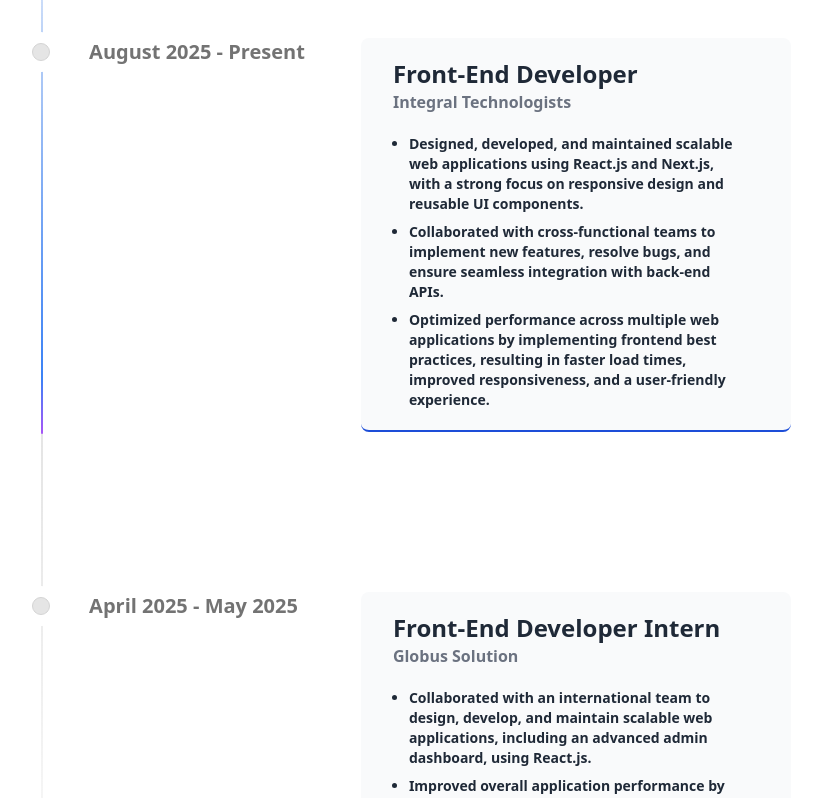
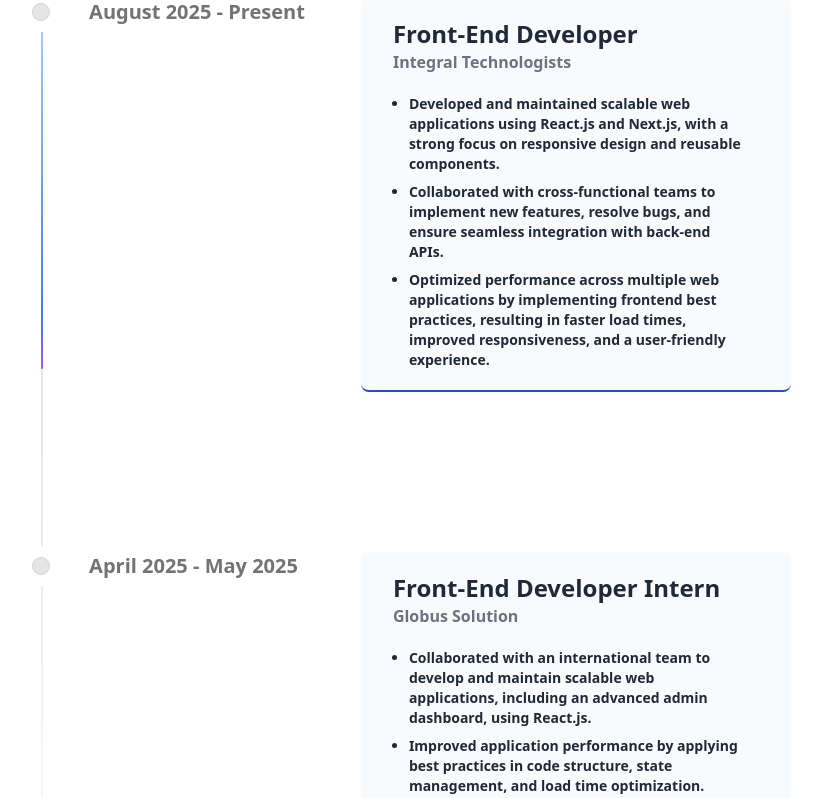
Before and after one commit to MuhammadHassanRaza25/My-Portfolio, a Next.js app: page / in a window 1280 px wide. Shown: the part 1380-2178 px from the top of the page, without its empty margins (232-1054 px from the left). Built offline with nearby package versions, Linux system fonts and the light colour scheme.

Commit message:
enhanced muliple sections

```diff
--- a/src/app/components/Aboutme.jsx
+++ b/src/app/components/Aboutme.jsx
@@ -38,10 +38,10 @@ export default function Aboutme({ data }) {
              className="aboutDesc bg-white flex flex-col gap-3 text-black lg:w-[650px] md:w-[38vw] sm:w-[48vw] font-semibold lg:text-lg md:text-lg text-base lg:mt-0 mt-10"
             >
               {data.description}
-              <span className="italic">
+              {/* <span className="italic">
                 Turning ideas into high-performance & {" "}
                 <span className="text-blue-700">scalable solutions</span>.
-              </span>
+              </span> */}
             </p>
           </MotionUp>
         </div>
--- a/src/app/components/Experience.jsx
+++ b/src/app/components/Experience.jsx
@@ -16,7 +16,7 @@ export default function Experience() {
             </span>
           </p>
           <ul className="list-disc text-sm space-y-2 lg:px-9 pl-9 pr-2 text-gray-800 font-semibold">
-            <li>Designed, developed, and maintained scalable web applications using React.js and Next.js, with a strong focus on responsive design and reusable UI components.</li>
+            <li>Developed and maintained scalable web applications using React.js and Next.js, with a strong focus on responsive design and reusable components.</li>
             <li>Collaborated with cross-functional teams to implement new features, resolve bugs, and ensure seamless integration with back-end APIs.</li>
             <li>Optimized performance across multiple web applications by implementing frontend best practices, resulting in faster load times, improved responsiveness, and a user-friendly experience.</li>
           </ul>
@@ -34,8 +34,8 @@ export default function Experience() {
             </span>
           </p>
           <ul className="list-disc text-sm space-y-2 lg:px-9 pl-9 pr-2 text-gray-800 font-semibold">
-            <li>Collaborated with an international team to design, develop, and maintain scalable web applications, including an advanced admin dashboard, using React.js.</li>
-            <li>Improved overall application performance by applying best practices in code structure, state management, and load time optimization.</li>
+            <li>Collaborated with an international team to develop and maintain scalable web applications, including an advanced admin dashboard, using React.js.</li>
+            <li>Improved application performance by applying best practices in code structure, state management, and load time optimization.</li>
             <li>Integrated multiple third-party APIs to ensure seamless data flow, real-time updates, and enhanced functionality across different parts of the application.</li>
           </ul>
         </div>
--- a/src/app/components/Services.jsx
+++ b/src/app/components/Services.jsx
@@ -57,7 +57,7 @@ export default function Services() {
               Backend Development
             </p>
             <p className="px-5 text-gray-700 lg:text-base md:text-base text-sm">
-               Developing scalable backend systems with Node.js, Express.js, MongoDB, and modern backend technologies, ensuring optimized performance, reliability, and security.
+               Developing scalable backend systems and RESTful APIs with Node.js, Express.js, MongoDB. Implementing cloud media management (Cloudinary), and robust security practices.
             </p>
           </div>
         </MotionUp>
```
Also changed, not shown: src/app/lib/data.js.
